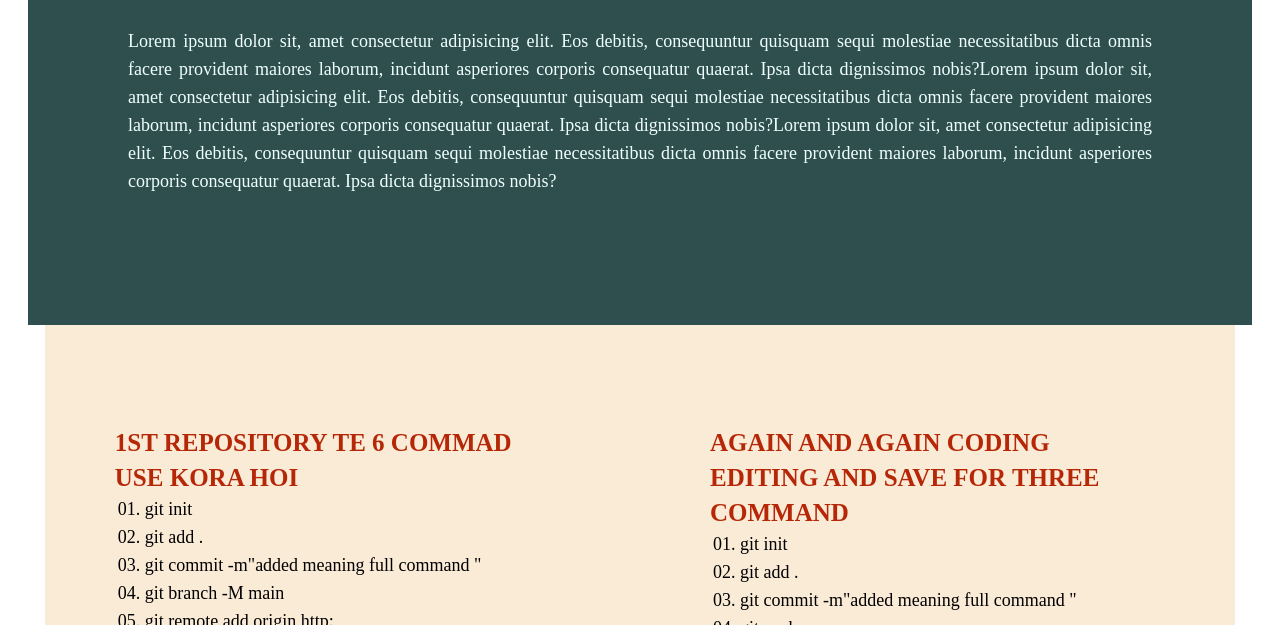
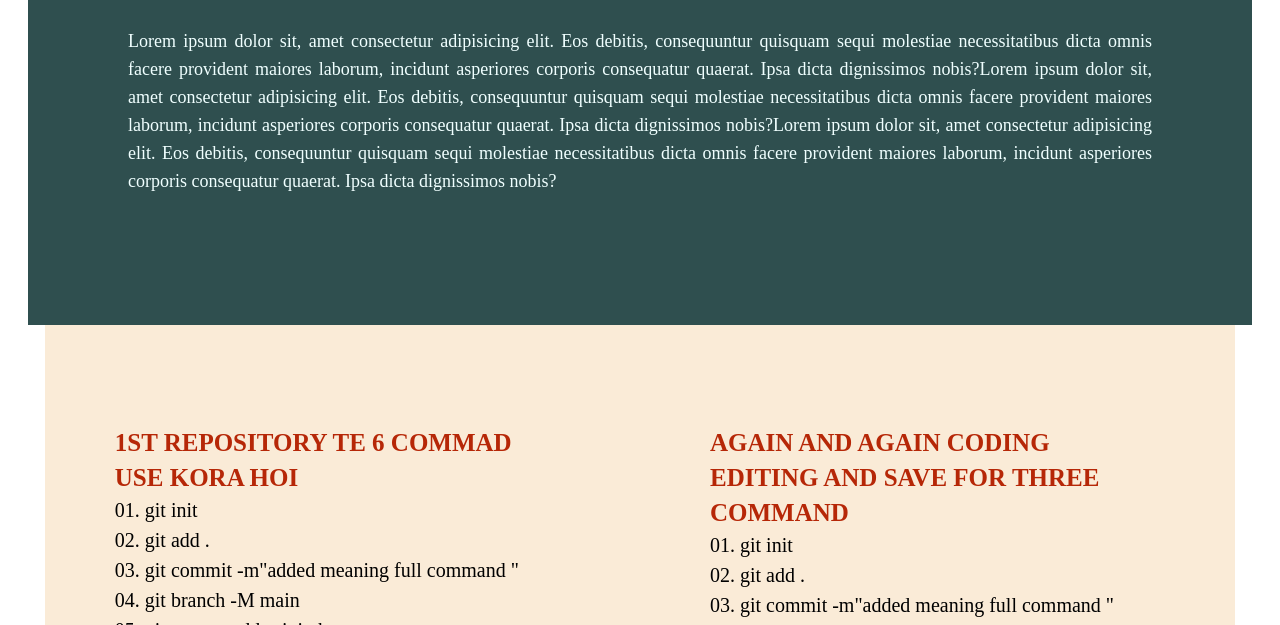
Before and after one commit to Rebeka08/my-frist-github-repo, a plain HTML site: page index.html in a window 1280 px wide. Shown: the part 175-800 px from the top of the page. Drawn offline with Linux system fonts and the light colour scheme.

Commit message:
css added

```diff
--- a/style.css
+++ b/style.css
@@ -51,8 +51,8 @@ margin: 0px auto;
 
 .gitto-sarano .gitto-2 li{
     list-style-type: decimal-leading-zero;
-    font-size: 18px;
-    line-height: 28px;
+    font-size: 20px;
+    line-height: 30px;
     color: #000;
 
 }
```
Also changed, not shown: images/416472988_742188541305272_7755901719333430872_n.jpg (deleted), images/416498450_742188451305281_103156292764377591_n.jpg (deleted), images/416505607_742188441305282_3643592739678492188_n.jpg (deleted), images/416509826_742188427971950_6044026274187834031_n.jpg (deleted), images/416544898_742188554638604_1762557740464300942_n.jpg (deleted), images/416650094_742188437971949_7739056847204521335_n.jpg (deleted), images/416734175_742188461305280_963446574985337597_n.jpg (deleted).
